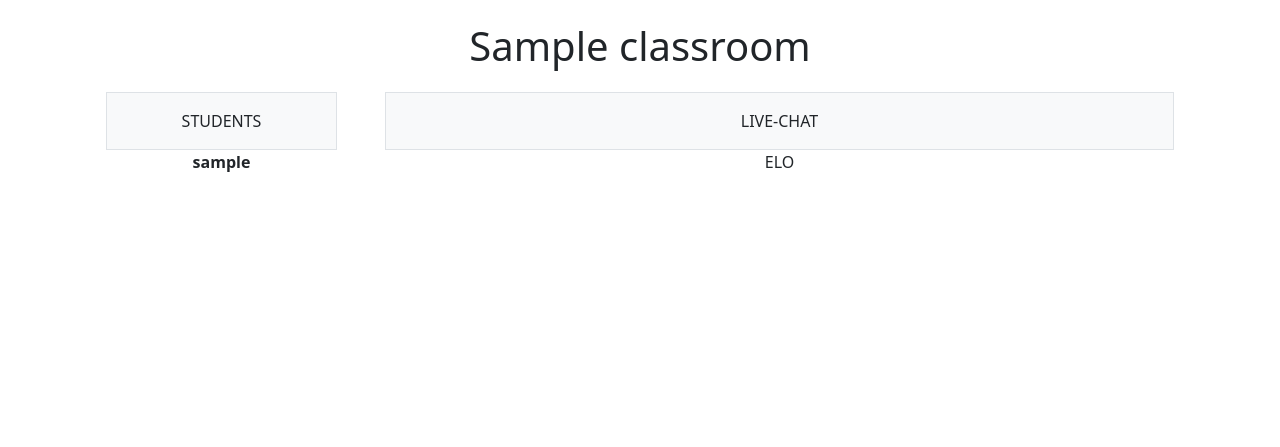
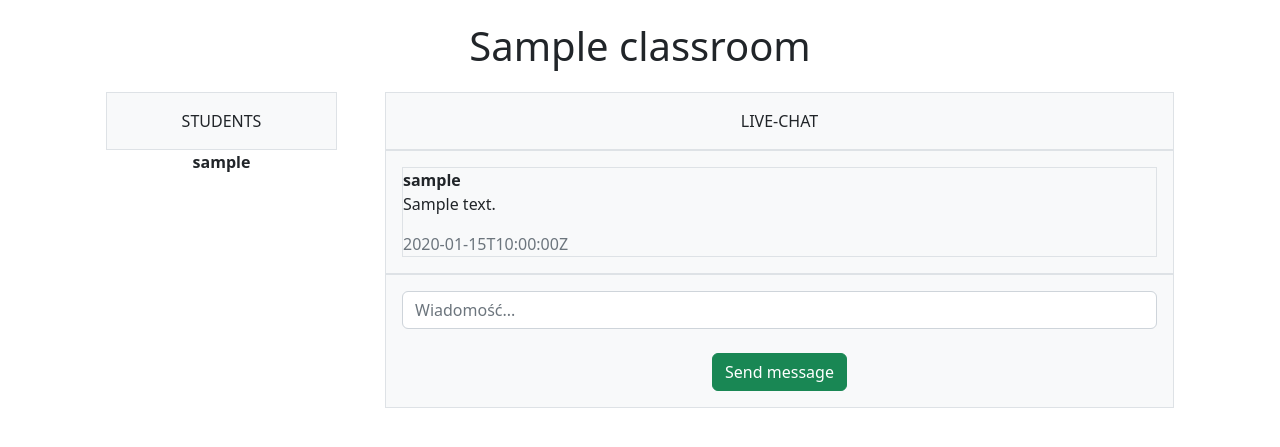
Before and after one commit to PatrykKarbowy/SmoothClassroom, a Django app: page /classroom/1 in a window 1280 px wide. Shown: the part 56-503 px from the top of the page. Run offline with Django 4.2, Linux system fonts and the light colour scheme; tables that the repository leaves empty hold one stand-in row (values such as "Sample post"); some libraries are stand-ins or nearby versions.

Commit message:
Finishing chat application

```diff
--- a/main/templates/main/base.html
+++ b/main/templates/main/base.html
@@ -9,6 +9,7 @@
     integrity="sha384-gH2yIJqKdNHPEq0n4Mqa/HGKIhSkIHeL5AyhkYV8i59U5AR6csBvApHHNl/vI1Bx"
     crossorigin="anonymous">
     <title>{% block title %}Title{% endblock%}</title>
+    <script   src="https://code.jquery.com/jquery-3.1.1.min.js"   integrity="sha256-hVVnYaiADRTO2PzUGmuLJr8BLUSjGIZsDYGmIJLv2b8="   crossorigin="anonymous"></script>
 </head>
 <body>
     <nav class = "navbar navbar-expand-lg navbar-dark bg-dark">
@@ -57,4 +58,23 @@
     integrity="sha384-A3rJD856KowSb7dwlZdYEkO39Gagi7vIsF0jrRAoQmDKKtQBHUuLZ9AsSv4jD4Xa"
     crossorigin="anonymous"></script>
 </body>
+<script type="text/javascript">
+    $(document).on('submit','#post-form',function(e){
+      e.preventDefault();
+
+      $.ajax({
+        type:'POST',
+        url:'/send_message',
+        data:{
+            classroom_id:$('#classroom_id').val(),
+            message:$('#message').val(),
+          csrfmiddlewaretoken:$('input[name=csrfmiddlewaretoken]').val(),
+        },
+        success: function(data){
+        }
+      });
+      document.getElementById('message').value = ''
+    });
+  </script>
+
 </html>
--- a/main/templates/main/classroom.html
+++ b/main/templates/main/classroom.html
@@ -1,6 +1,28 @@
 {% extends 'main/base.html' %}
-{% block title %}SmoothClassroom - Private lessons dashboard{% endblock %}
+{% block title %} {{classroom.name}} {% endblock %}
 {% block content %}
+<script>
+  $(document).ready(function(){
+
+  setInterval(function(){
+      $.ajax({
+          type: 'GET',
+          url : "get_messages/{{classroom.id}}",
+          success: function(response){
+              $("#display_message").empty();
+              for (var key in response.messages)
+              {
+                  var temp="<div class=' border bg-light text-start'><b>"+
+                    response.messages[key].author_name+"</b><p>"+response.messages[key].text+
+                      "</p><span class='text-muted'>"+response.messages[key].date+
+                        "</span></div>";
+                  $("#display_message").append(temp);
+              }
+          },
+      });
+  },500);
+  })
+  </script>
 <div class="container px-4 text-center">
     <div class="row">
         <div class="col">
@@ -16,7 +38,23 @@
       </div>
       <div class="col">
         <div class="p-3 border bg-light">LIVE-CHAT</div>
-        <div clas="p-3 border bg-light">ELO</div>
+        <div class="p-3 border bg-light" id="display_message">
+
+
+
+        </div>
+        <div class="p-3 border bg-light">
+
+          <form id="post-form">
+            {% csrf_token %}
+            <input type="hidden" name="classroom_id" id="classroom_id" value="{{classroom.id}}"/>
+            <input type="text" class="form-control" placeholder="Wiadomość..." name="message" id="message"/>
+            <br>
+            <input type="submit" class="btn btn-success" value = "Send message">
+
+          </form>
+
+        </div>
       </div>
     </div>
   </div>
--- a/main/urls.py
+++ b/main/urls.py
@@ -10,4 +10,5 @@ urlpatterns = [
     path('create_classroom', views.create_classroom, name='create_classroom'),
     path('classroom/<str:id>', views.classroom, name='classroom'),
     path('send_message', views.send_message, name='send_message'),
+    path('classroom/get_messages/<str:id>', views.get_messages, name='get_messages'),
 ]
--- a/main/views.py
+++ b/main/views.py
@@ -6,7 +6,7 @@ from django.contrib.auth.decorators import login_required, permission_required
 from django.contrib.auth.models import User, Group
 from .models import Post, Task, Classroom, Message
 from django.contrib import messages
-from django.http import HttpResponse
+from django.http import HttpResponse, JsonResponse
 
 # Create your views here.
 @login_required(login_url='/login')
@@ -106,11 +106,21 @@ def classroom(request, id):
 
 def send_message(request):
     message = request.POST['message']
-    studentname = request.POST['studentname']
+    student = request.user
     classroom_id = request.POST['classroom_id']
-
-    print(message)
-
-    new_message = Message.objects.create(text=message, author=studentname, classroom=classroom_id)
+    classroom = Classroom.objects.get(id = classroom_id)
+    new_message = Message.objects.create(text=message, author=student, classroom=classroom)
     new_message.save()
     return HttpResponse("Done")
+
+def get_messages(request, id):
+    classroom = Classroom.objects.get(id = id)
+    messages = Message.objects.filter(classroom = classroom)
+    final_messages = list(messages.values())
+    i = 0
+    for message in messages:
+        author = message.author.username
+        final_messages[i]["author_name"] = author
+        i += 1
+
+    return JsonResponse({"messages":final_messages})
```
